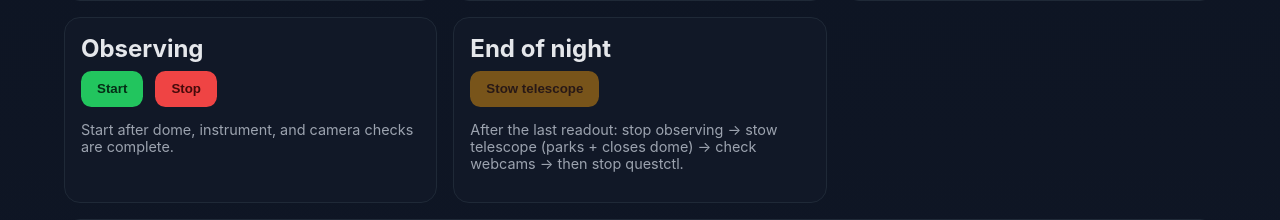
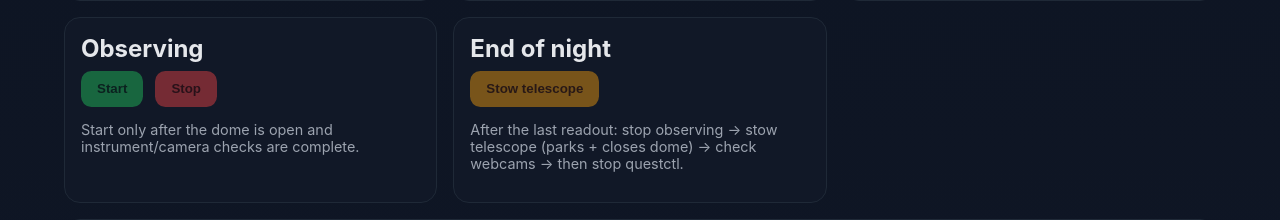
Before and after one commit to wualice078/ls4_gui, a Flask app: page / in a window 1280 px wide. Shown: the part 1293-1513 px from the top of the page. Run offline with Flask 3, Linux system fonts and the light colour scheme; the visitor is signed in with stand-in values (Sample User, id 1).

Commit message:
Guard start/stop observing by dome open and scheduler state.
Co-authored-by: Cursor <cursoragent@cursor.com>

```diff
--- a/services/control.py
+++ b/services/control.py
@@ -237,6 +237,14 @@ class ControlService:
         return ActionResult(ok, message, {"status": self.status()})
 
     def scheduler_start(self) -> ActionResult:
+        status = self.status()
+        if status.get("dome") != "open":
+            return ActionResult(
+                False,
+                "Open the dome before starting observing.",
+                {"status": status},
+            )
+
         if self._live_hardware():
             ok, message = mountain.run_obs_control("start")
             if ok:
@@ -247,6 +255,14 @@ class ControlService:
         return ActionResult(True, "Observing started (simulated).", {"status": self.status()})
 
     def scheduler_stop(self) -> ActionResult:
+        status = self.status()
+        if status.get("scheduler") not in {"running", "paused"}:
+            return ActionResult(
+                False,
+                "Observing has not started — nothing to stop.",
+                {"status": status},
+            )
+
         if self._live_hardware():
             ok, message = mountain.run_obs_control("stop")
             if ok:
--- a/static/js/dashboard.js
+++ b/static/js/dashboard.js
@@ -89,6 +89,28 @@ function updateStatus(status) {
       stowTelescope.removeAttribute("title");
     } else {
       stowTelescope.title = "Dome must be open to stow";
+    }
+  }
+
+  const startObserving = document.getElementById("start-observing-btn");
+  if (startObserving) {
+    const domeOpen = status.dome === "open";
+    startObserving.disabled = !domeOpen;
+    if (domeOpen) {
+      startObserving.removeAttribute("title");
+    } else {
+      startObserving.title = "Open the dome first";
+    }
+  }
+
+  const stopObserving = document.getElementById("stop-observing-btn");
+  if (stopObserving) {
+    const observing = status.scheduler === "running" || status.scheduler === "paused";
+    stopObserving.disabled = !observing;
+    if (observing) {
+      stopObserving.removeAttribute("title");
+    } else {
+      stopObserving.title = "Observing has not started";
     }
   }
 
--- a/templates/dashboard.html
+++ b/templates/dashboard.html
@@ -125,13 +125,25 @@
       <h2>Observing</h2>
     </div>
     <div class="button-row">
-      <button class="btn btn-success" data-action="scheduler" data-value="start">Start</button>
+      <button
+        class="btn btn-success"
+        id="start-observing-btn"
+        data-action="scheduler"
+        data-value="start"
+        {% if status.dome != 'open' %}disabled title="Open the dome first"{% endif %}
+      >Start</button>
       {% if scheduler_pause_enabled %}
       <button class="btn btn-warning" data-action="scheduler" data-value="pause">Pause</button>
       {% endif %}
-      <button class="btn btn-danger" data-action="scheduler" data-value="stop">Stop</button>
+      <button
+        class="btn btn-danger"
+        id="stop-observing-btn"
+        data-action="scheduler"
+        data-value="stop"
+        {% if status.scheduler not in ('running', 'paused') %}disabled title="Observing has not started"{% endif %}
+      >Stop</button>
     </div>
-    <p class="muted small">Start after dome, instrument, and camera checks are complete.</p>
+    <p class="muted small">Start only after the dome is open and instrument/camera checks are complete.</p>
   </article>
 
   <article class="panel">
```
